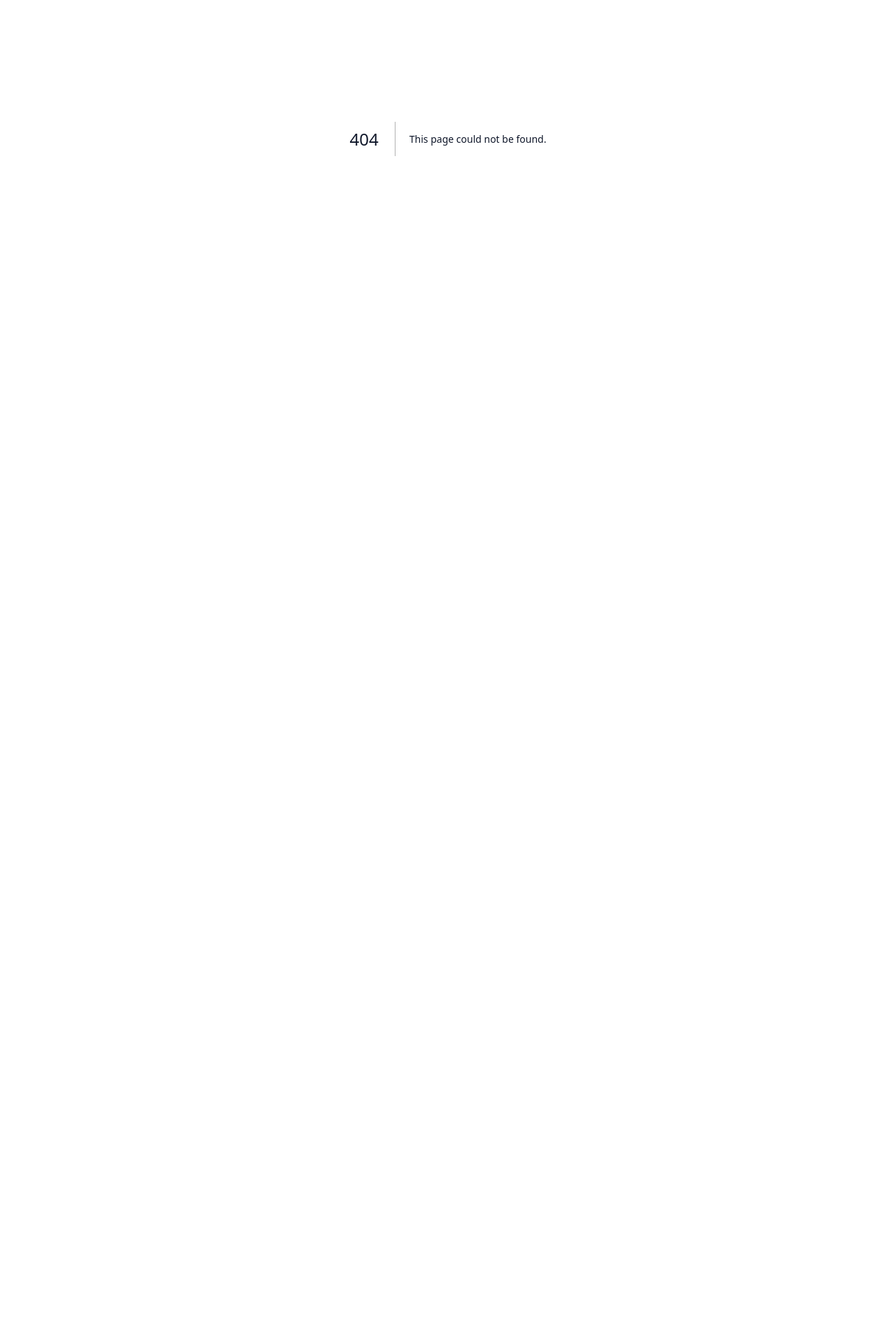
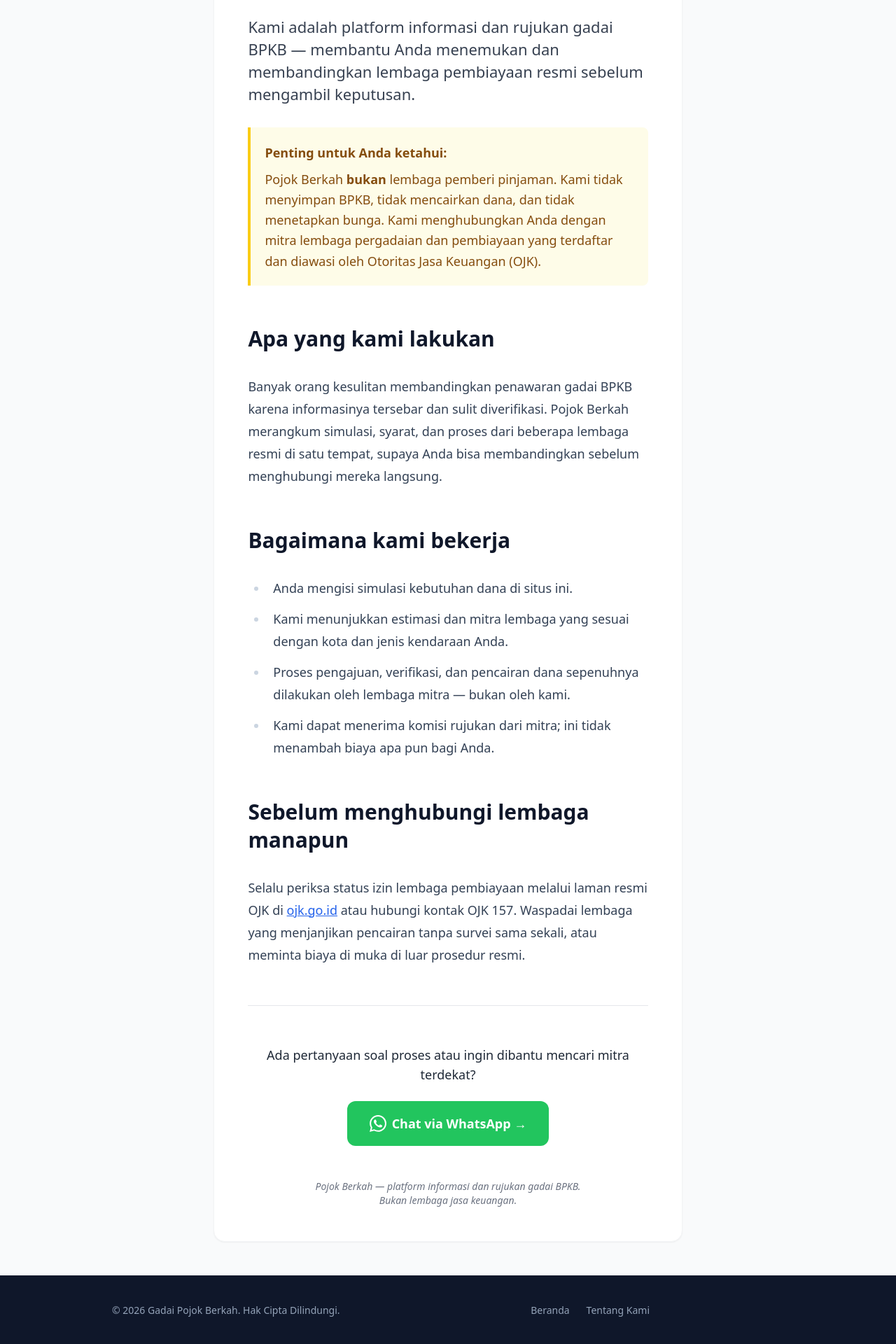
Before and after one commit to opiktz-glitch/GADAI, a Next.js app: page /tentang-kami in a window 1280 px wide. Before the commit this address had no page. Shown: the part 202-2122 px from the top of the page at 70% size. Before the commit the page ends 800 px from the top, so only its background shows below. Built offline with nearby package versions, Linux system fonts and the light colour scheme.

Commit message:
Update Halaman Tentang Kami, Footer, dan Prompt AI OJK

```diff
--- a/app/layout.tsx
+++ b/app/layout.tsx
@@ -1,4 +1,5 @@
 import type { Metadata } from "next";
+import Link from "next/link";
 import "./globals.css";
 
 export const metadata: Metadata = {
@@ -15,7 +16,26 @@
 }) {
   return (
     <html lang="id">
-      <body className="bg-white text-slate-900 antialiased">{children}</body>
+      <body className="bg-white text-slate-900 antialiased flex flex-col min-h-screen">
+        <div className="flex-grow">
+          {children}
+        </div>
+
+        {/* Global Footer */}
+        <footer className="bg-slate-900 text-slate-400 pt-10 pb-28 sm:pb-10 mt-auto">
+          <div className="max-w-5xl mx-auto px-4 sm:px-6 lg:px-8">
+            <div className="flex flex-col md:flex-row justify-between items-center gap-6 md:gap-0">
+              <p className="text-sm">
+                &copy; {new Date().getFullYear()} Gadai Pojok Berkah. Hak Cipta Dilindungi.
+              </p>
+              <div className="flex space-x-6 text-sm font-medium mr-0 md:mr-48">
+                <Link href="/" className="hover:text-white transition-colors">Beranda</Link>
+                <Link href="/tentang-kami" className="hover:text-white transition-colors">Tentang Kami</Link>
+              </div>
+            </div>
+          </div>
+        </footer>
+      </body>
     </html>
   );
 }
--- a/app/page.tsx
+++ b/app/page.tsx
@@ -94,7 +94,11 @@
           <h2 className="text-2xl font-bold text-slate-900 mb-4">Mengapa Memilih Layanan Gadai BPKB Kami?</h2>
           {assignedArticle ? (
             <div className="prose prose-slate max-w-none text-slate-700">
-              <ReactMarkdown remarkPlugins={[remarkGfm]}>{assignedArticle.content}</ReactMarkdown>
+              <ReactMarkdown remarkPlugins={[remarkGfm]}>
+                {assignedArticle.content
+                  .replace(/\[NAMA_KOTA\]/gi, "Seluruh Indonesia")
+                  .replace(/\[JUMLAH_CABANG\]/gi, "berbagai")}
+              </ReactMarkdown>
             </div>
           ) : config.artikel_homepage ? (
             <div className="text-slate-700 leading-relaxed whitespace-pre-line">
--- a/app/simulasi-gadai-bpkb/[kota]/page.tsx
+++ b/app/simulasi-gadai-bpkb/[kota]/page.tsx
@@ -25,9 +25,13 @@
 
   const title = `Simulasi Gadai BPKB di ${kota.nama_kota} - Cair ${kota.waktu_proses_jam} Jam`;
   const assignedArticle = kota.assignedArticleId ? await getArticleById(kota.assignedArticleId) : null;
-  const description = assignedArticle?.metaDesc || `Simulasi gadai BPKB kendaraan di ${kota.nama_kota}, ${kota.provinsi}. ${kota.jumlah_cabang} cabang aktif, dana cair mulai ${formatRupiah(
+  const descriptionTemplate = assignedArticle?.metaDesc || `Simulasi gadai BPKB kendaraan di [NAMA_KOTA], ${kota.provinsi}. [JUMLAH_CABANG] cabang aktif, dana cair mulai ${formatRupiah(
     kota.estimasi_pencairan_min
   )} hingga ${formatRupiah(kota.estimasi_pencairan_max)}.`;
+
+  const description = descriptionTemplate
+    .replace(/\[NAMA_KOTA\]/gi, kota.nama_kota)
+    .replace(/\[JUMLAH_CABANG\]/gi, kota.jumlah_cabang.toString());
 
   return {
     title,
@@ -166,7 +170,11 @@
         <article className="rounded-2xl bg-white p-8 shadow-sm ring-1 ring-slate-200">
           {assignedArticle ? (
             <div className="prose prose-slate prose-blue max-w-none text-slate-700">
-              <ReactMarkdown remarkPlugins={[remarkGfm]}>{assignedArticle.content}</ReactMarkdown>
+              <ReactMarkdown remarkPlugins={[remarkGfm]}>
+                {assignedArticle.content
+                  .replace(/\[NAMA_KOTA\]/gi, kota.nama_kota)
+                  .replace(/\[JUMLAH_CABANG\]/gi, kota.jumlah_cabang.toString())}
+              </ReactMarkdown>
             </div>
           ) : (
             <>
--- /dev/null
+++ b/app/tentang-kami/page.tsx
@@ -0,0 +1,72 @@
+import { Metadata } from 'next';
+
+export const metadata: Metadata = {
+  title: 'Tentang Kami - Gadai Pojok Berkah',
+  description: 'Pojok Berkah adalah platform informasi dan rujukan gadai BPKB, membantu Anda menemukan dan membandingkan lembaga pembiayaan resmi.',
+};
+
+export default function TentangKami() {
+  return (
+    <div className="min-h-screen bg-gray-50 py-12">
+      <div className="container mx-auto px-4 max-w-3xl">
+        <article className="prose prose-blue prose-slate lg:prose-lg bg-white p-8 md:p-12 rounded-2xl shadow-sm border border-gray-100 mx-auto">
+          <p className="text-sm font-bold text-blue-600 tracking-wider uppercase mb-2">Pojok Berkah</p>
+          <h1 className="mt-0">Tentang Kami</h1>
+
+          <p className="lead text-xl text-gray-700 font-medium">
+            Kami adalah platform informasi dan rujukan gadai BPKB &mdash; membantu Anda menemukan dan membandingkan lembaga pembiayaan resmi sebelum mengambil keputusan.
+          </p>
+
+          <div className="not-prose bg-yellow-50 border-l-4 border-yellow-400 p-5 my-8 rounded-r-lg">
+            <p className="font-bold text-yellow-800 m-0">Penting untuk Anda ketahui:</p>
+            <p className="text-yellow-800 mt-2 m-0 leading-relaxed">
+              Pojok Berkah <strong>bukan</strong> lembaga pemberi pinjaman. Kami tidak menyimpan BPKB, tidak mencairkan dana, dan tidak menetapkan bunga. Kami menghubungkan Anda dengan mitra lembaga pergadaian dan pembiayaan yang terdaftar dan diawasi oleh Otoritas Jasa Keuangan (OJK).
+            </p>
+          </div>
+
+          <h2>Apa yang kami lakukan</h2>
+          <p>
+            Banyak orang kesulitan membandingkan penawaran gadai BPKB karena informasinya tersebar dan sulit diverifikasi. Pojok Berkah merangkum simulasi, syarat, dan proses dari beberapa lembaga resmi di satu tempat, supaya Anda bisa membandingkan sebelum menghubungi mereka langsung.
+          </p>
+
+          <h2>Bagaimana kami bekerja</h2>
+          <ul>
+            <li>Anda mengisi simulasi kebutuhan dana di situs ini.</li>
+            <li>Kami menunjukkan estimasi dan mitra lembaga yang sesuai dengan kota dan jenis kendaraan Anda.</li>
+            <li>Proses pengajuan, verifikasi, dan pencairan dana sepenuhnya dilakukan oleh lembaga mitra &mdash; bukan oleh kami.</li>
+            <li>Kami dapat menerima komisi rujukan dari mitra; ini tidak menambah biaya apa pun bagi Anda.</li>
+          </ul>
+
+          <h2>Sebelum menghubungi lembaga manapun</h2>
+          <p>
+            Selalu periksa status izin lembaga pembiayaan melalui laman resmi OJK di <a href="https://www.ojk.go.id" target="_blank" rel="noopener noreferrer">ojk.go.id</a> atau hubungi kontak OJK 157. Waspadai lembaga yang menjanjikan pencairan tanpa survei sama sekali, atau meminta biaya di muka di luar prosedur resmi.
+          </p>
+
+          <hr className="my-10 border-gray-200" />
+
+          <div className="not-prose text-center">
+            <p className="font-medium text-lg text-gray-800 mb-6">
+              Ada pertanyaan soal proses atau ingin dibantu mencari mitra terdekat?
+            </p>
+
+            <a
+              href="https://wa.me/6287724039666"
+              target="_blank"
+              rel="noopener noreferrer"
+              className="inline-flex items-center justify-center bg-green-500 text-white font-bold px-8 py-4 rounded-xl hover:bg-green-600 transition-all hover:-translate-y-1 hover:shadow-lg"
+            >
+              <svg className="w-6 h-6 mr-2" fill="currentColor" viewBox="0 0 24 24" xmlns="http://www.w3.org/2000/svg">
+                <path d="M17.472 14.382c-.297-.149-1.758-.867-2.03-.967-.273-.099-.471-.148-.67.15-.197.297-.767.966-.94 1.164-.173.199-.347.223-.644.075-.297-.15-1.255-.463-2.39-1.475-.883-.788-1.48-1.761-1.653-2.059-.173-.297-.018-.458.13-.606.134-.133.298-.347.446-.52.149-.174.198-.298.298-.497.099-.198.05-.371-.025-.52-.075-.149-.669-1.612-.916-2.207-.242-.579-.487-.5-.669-.51a12.8 12.8 0 0 0-.57-.01c-.198 0-.52.074-.792.372-.272.297-1.04 1.016-1.04 2.479 0 1.462 1.065 2.875 1.213 3.074.149.198 2.096 3.2 5.077 4.487.709.306 1.262.489 1.694.625.712.227 1.36.195 1.871.118.571-.085 1.758-.719 2.006-1.413.248-.694.248-1.289.173-1.413-.074-.124-.272-.198-.57-.347m-5.421 7.403h-.004a9.87 9.87 0 0 1-5.031-1.378l-.361-.214-3.741.982.998-3.648-.235-.374a9.86 9.86 0 0 1-1.51-5.26c.001-5.45 4.436-9.884 9.888-9.884 2.64 0 5.122 1.03 6.988 2.898a9.825 9.825 0 0 1 2.893 6.994c-.003 5.45-4.437 9.884-9.885 9.884m8.413-18.297A11.815 11.815 0 0 0 12.05 0C5.495 0 .16 5.335.157 11.892c0 2.096.547 4.142 1.588 5.945L.057 24l6.305-1.654a11.882 11.882 0 0 0 5.683 1.448h.005c6.554 0 11.89-5.335 11.893-11.893a11.821 11.821 0 0 0-3.48-8.413Z"/>
+              </svg>
+              Chat via WhatsApp &rarr;
+            </a>
+          </div>
+
+          <p className="text-sm text-gray-500 mt-12 italic text-center not-prose">
+            Pojok Berkah &mdash; platform informasi dan rujukan gadai BPKB.<br /> Bukan lembaga jasa keuangan.
+          </p>
+        </article>
+      </div>
+    </div>
+  );
+}
```
Also changed, not shown: app/admin/actions.ts (+36 -17 lines).
